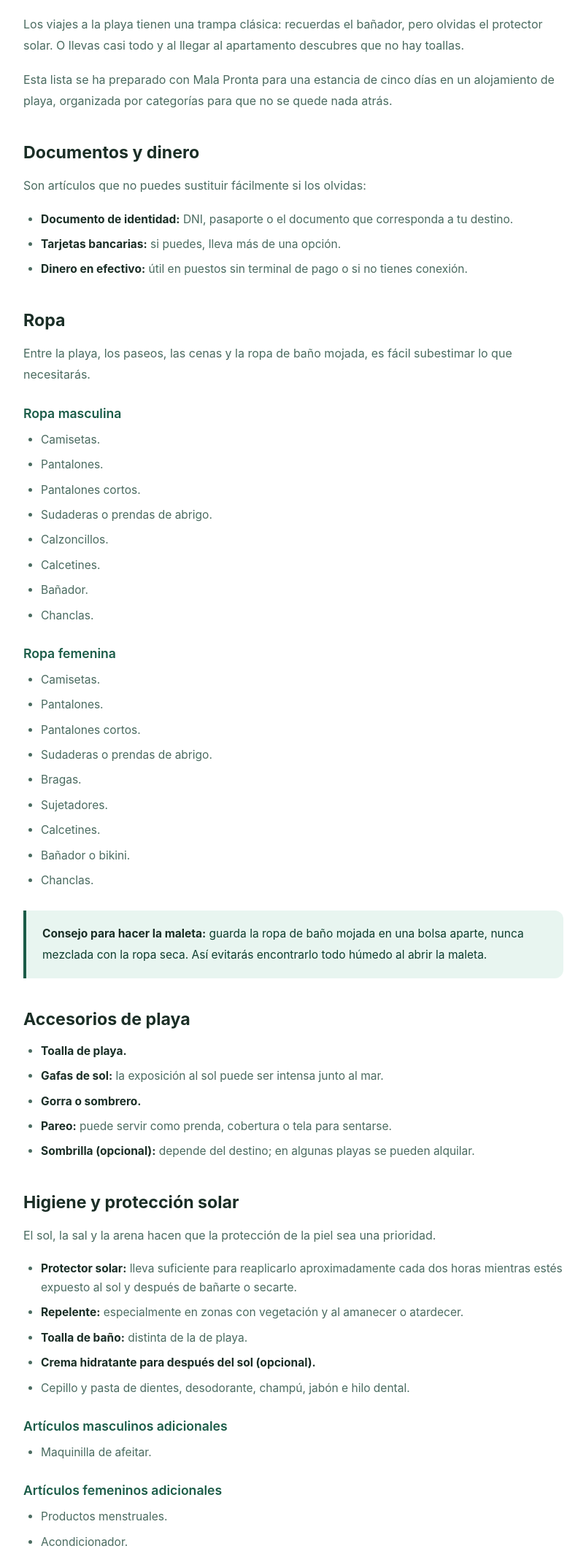
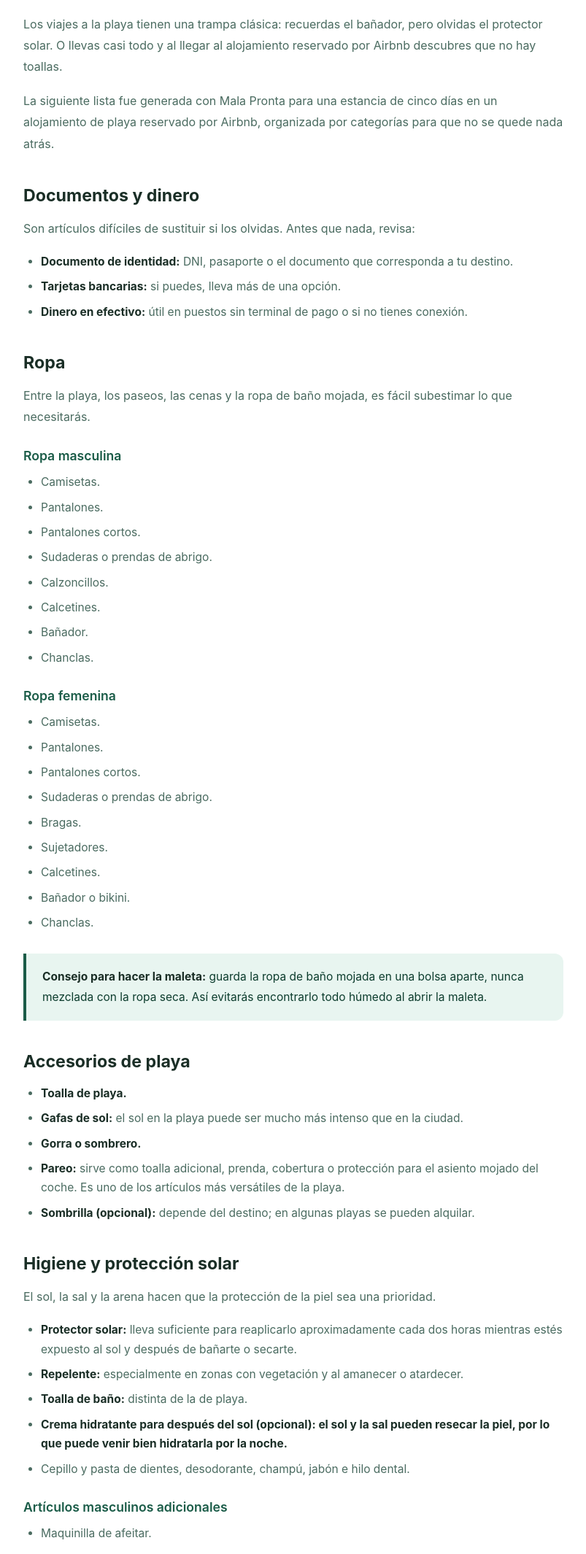
Before and after one commit to FelipeGaleote/galeotech-site, a plain HTML site: page malapronta/es/artigos/o-que-levar-para-praia.html in a window 1280 px wide. Shown: the part 400-2530 px from the top of the page at 73% size, without its empty margins (238-1041 px from the left). Drawn offline with Linux system fonts and the light colour scheme.

Commit message:
fix(es): restaura detalhes e fidelidade do artigo o-que-levar-para-praia

```diff
--- a/malapronta/es/artigos/o-que-levar-para-praia.html
+++ b/malapronta/es/artigos/o-que-levar-para-praia.html
@@ -28,19 +28,19 @@
 <div class="article-header"><div class="container"><div class="breadcrumb"><a href="../index.html">Mala Pronta</a> › <span>Consejos de viaje</span></div><h1>Qué llevar a la playa: lista completa para 5 días</h1><div class="article-meta"><span>📅 <time datetime="2026-07">Julio de 2026</time></span><span>⏱ 3 min de lectura</span><span>🏷️ Lista para la playa</span></div></div></div>
 <div class="article-body"><div class="container"><div class="article-content">
 
-<p>Los viajes a la playa tienen una trampa clásica: recuerdas el bañador, pero olvidas el protector solar. O llevas casi todo y al llegar al apartamento descubres que no hay toallas.</p><p>Esta lista se ha preparado con Mala Pronta para una estancia de cinco días en un alojamiento de playa, organizada por categorías para que no se quede nada atrás.</p>
-<h2>Documentos y dinero</h2><p>Son artículos que no puedes sustituir fácilmente si los olvidas:</p><ul><li><strong>Documento de identidad:</strong> DNI, pasaporte o el documento que corresponda a tu destino.</li><li><strong>Tarjetas bancarias:</strong> si puedes, lleva más de una opción.</li><li><strong>Dinero en efectivo:</strong> útil en puestos sin terminal de pago o si no tienes conexión.</li></ul>
+<p>Los viajes a la playa tienen una trampa clásica: recuerdas el bañador, pero olvidas el protector solar. O llevas casi todo y al llegar al alojamiento reservado por Airbnb descubres que no hay toallas.</p><p>La siguiente lista fue generada con Mala Pronta para una estancia de cinco días en un alojamiento de playa reservado por Airbnb, organizada por categorías para que no se quede nada atrás.</p>
+<h2>Documentos y dinero</h2><p>Son artículos difíciles de sustituir si los olvidas. Antes que nada, revisa:</p><ul><li><strong>Documento de identidad:</strong> DNI, pasaporte o el documento que corresponda a tu destino.</li><li><strong>Tarjetas bancarias:</strong> si puedes, lleva más de una opción.</li><li><strong>Dinero en efectivo:</strong> útil en puestos sin terminal de pago o si no tienes conexión.</li></ul>
 <h2>Ropa</h2><p>Entre la playa, los paseos, las cenas y la ropa de baño mojada, es fácil subestimar lo que necesitarás.</p>
 <h3>Ropa masculina</h3><ul><li>Camisetas.</li><li>Pantalones.</li><li>Pantalones cortos.</li><li>Sudaderas o prendas de abrigo.</li><li>Calzoncillos.</li><li>Calcetines.</li><li>Bañador.</li><li>Chanclas.</li></ul>
 <h3>Ropa femenina</h3><ul><li>Camisetas.</li><li>Pantalones.</li><li>Pantalones cortos.</li><li>Sudaderas o prendas de abrigo.</li><li>Bragas.</li><li>Sujetadores.</li><li>Calcetines.</li><li>Bañador o bikini.</li><li>Chanclas.</li></ul>
 <div class="highlight-box"><p><strong>Consejo para hacer la maleta:</strong> guarda la ropa de baño mojada en una bolsa aparte, nunca mezclada con la ropa seca. Así evitarás encontrarlo todo húmedo al abrir la maleta.</p></div>
-<h2>Accesorios de playa</h2><ul><li><strong>Toalla de playa.</strong></li><li><strong>Gafas de sol:</strong> la exposición al sol puede ser intensa junto al mar.</li><li><strong>Gorra o sombrero.</strong></li><li><strong>Pareo:</strong> puede servir como prenda, cobertura o tela para sentarse.</li><li><strong>Sombrilla (opcional):</strong> depende del destino; en algunas playas se pueden alquilar.</li></ul>
-<h2>Higiene y protección solar</h2><p>El sol, la sal y la arena hacen que la protección de la piel sea una prioridad.</p><ul><li><strong>Protector solar:</strong> lleva suficiente para reaplicarlo aproximadamente cada dos horas mientras estés expuesto al sol y después de bañarte o secarte.</li><li><strong>Repelente:</strong> especialmente en zonas con vegetación y al amanecer o atardecer.</li><li><strong>Toalla de baño:</strong> distinta de la de playa.</li><li><strong>Crema hidratante para después del sol (opcional).</strong></li><li>Cepillo y pasta de dientes, desodorante, champú, jabón e hilo dental.</li></ul>
+<h2>Accesorios de playa</h2><ul><li><strong>Toalla de playa.</strong></li><li><strong>Gafas de sol:</strong> el sol en la playa puede ser mucho más intenso que en la ciudad.</li><li><strong>Gorra o sombrero.</strong></li><li><strong>Pareo:</strong> sirve como toalla adicional, prenda, cobertura o protección para el asiento mojado del coche. Es uno de los artículos más versátiles de la playa.</li><li><strong>Sombrilla (opcional):</strong> depende del destino; en algunas playas se pueden alquilar.</li></ul>
+<h2>Higiene y protección solar</h2><p>El sol, la sal y la arena hacen que la protección de la piel sea una prioridad.</p><ul><li><strong>Protector solar:</strong> lleva suficiente para reaplicarlo aproximadamente cada dos horas mientras estés expuesto al sol y después de bañarte o secarte.</li><li><strong>Repelente:</strong> especialmente en zonas con vegetación y al amanecer o atardecer.</li><li><strong>Toalla de baño:</strong> distinta de la de playa.</li><li><strong>Crema hidratante para después del sol (opcional): el sol y la sal pueden resecar la piel, por lo que puede venir bien hidratarla por la noche.</strong></li><li>Cepillo y pasta de dientes, desodorante, champú, jabón e hilo dental.</li></ul>
 <h3>Artículos masculinos adicionales</h3><ul><li>Maquinilla de afeitar.</li></ul><h3>Artículos femeninos adicionales</h3><ul><li>Productos menstruales.</li><li>Acondicionador.</li><li>Cepillo para el pelo.</li><li>Maquillaje básico.</li></ul>
 <h2>Electrónica</h2><ul><li><strong>Móvil y cargador.</strong></li><li><strong>Adaptador de enchufe:</strong> comprueba el tipo de toma del alojamiento.</li><li><strong>Secador de pelo (opcional):</strong> consulta si el alojamiento dispone de uno.</li></ul>
-<h2>Botiquín de viaje</h2><p>Un botiquín pequeño evita tener que buscar una farmacia en un lugar desconocido:</p><ul><li><strong>Medicamentos de uso habitual:</strong> lleva una cantidad adicional razonable para imprevistos.</li><li>Analgésico (opcional y si puedes tomarlo).</li><li>Antihistamínico (opcional, según tus necesidades).</li></ul>
+<h2>Botiquín de viaje</h2><p>Un botiquín pequeño evita tener que buscar una farmacia en un lugar desconocido:</p><ul><li><strong>Medicamentos de uso habitual:</strong> lleva una cantidad adicional razonable para imprevistos.</li><li>Analgésico (opcional y si puedes tomarlo).</li><li>Antihistamínico (opcional, según tus necesidades): en la playa puedes estar más expuesto a insectos y plantas.</li></ul>
 <h2>Consejo extra</h2><ul><li><strong>Bolsa para ropa sucia:</strong> ayuda a mantener la maleta ordenada y separa la ropa limpia de la usada.</li></ul>
-<div class="download-cta"><h3>Crea esta lista en segundos y adáptala a tu viaje</h3><p>Mala Pronta genera una lista de equipaje según el destino y la duración, organizada por categorías y prioridades. Descárgala gratis.</p><div class="store-buttons"><a href="https://play.google.com/store/apps/details?id=com.galeotech.malapronta&utm_source=malapronta-site&utm_medium=web&utm_campaign=cta-artigo-es-o-que-levar-para-praia" class="store-btn" target="_blank" rel="noopener"><img src="../../assets/store-google-play.png" class="store-btn-icon" alt=""><div class="store-btn-text"><small>Disponible en</small><strong>Google Play</strong></div></a><a href="https://apps.apple.com/es/app/mala-pronta-lista-de-viagem/id6770052537?utm_source=malapronta-site&utm_medium=web&utm_campaign=cta-artigo-es-o-que-levar-para-praia" class="store-btn" target="_blank" rel="noopener"><img src="../../assets/store-apple.png" class="store-btn-icon store-btn-icon-apple" alt=""><div class="store-btn-text"><small>Descargar en</small><strong>App Store</strong></div></a></div></div>
+<div class="download-cta"><h3>Crea esta lista en segundos y adáptala a tu viaje</h3><p>Mala Pronta genera automáticamente una lista completa para cada tipo de destino y duración, organizada por categorías y prioridades, con artículos importantes y opcionales. Descárgala gratis para preparar tu equipaje sin olvidar lo esencial.</p><div class="store-buttons"><a href="https://play.google.com/store/apps/details?id=com.galeotech.malapronta&utm_source=malapronta-site&utm_medium=web&utm_campaign=cta-artigo-es-o-que-levar-para-praia" class="store-btn" target="_blank" rel="noopener"><img src="../../assets/store-google-play.png" class="store-btn-icon" alt=""><div class="store-btn-text"><small>Disponible en</small><strong>Google Play</strong></div></a><a href="https://apps.apple.com/es/app/mala-pronta-lista-de-viagem/id6770052537?utm_source=malapronta-site&utm_medium=web&utm_campaign=cta-artigo-es-o-que-levar-para-praia" class="store-btn" target="_blank" rel="noopener"><img src="../../assets/store-apple.png" class="store-btn-icon store-btn-icon-apple" alt=""><div class="store-btn-text"><small>Descargar en</small><strong>App Store</strong></div></a></div></div>
 </div><div class="related-articles"><h3>Más consejos de viaje</h3><div class="articles-grid"><div class="article-card"><div class="article-card-body"><div class="article-tag">Consejos de viaje</div><h3>Qué hacer el día antes de viajar</h3></div><div class="article-card-footer"><a href="o-que-fazer-no-dia-anterior-a-viagem.html">Leer artículo →</a></div></div>
 <div class="article-card"><div class="article-card-body"><div class="article-tag">Consejos de viaje</div><h3>Artículos imprescindibles para viajar</h3></div><div class="article-card-footer"><a href="itens-que-salvam-viagem.html">Leer artículo →</a></div></div></div></div></div></div>
 <footer><div class="container"><div class="footer-inner"><div class="footer-brand"><strong><img src="../../assets/icon.png" alt="" style="width:20px;height:20px;border-radius:5px;vertical-align:middle;margin-right:6px;"> Mala Pronta</strong><p>La aplicación que hace que preparar tu viaje sea más rápido y sencillo.</p><p style="margin-top:12px;">Un producto de <a href="https://galeotech.com.br/" style="color:rgba(255,255,255,0.55);">Galeo Tech</a></p></div><div class="footer-col"><h4>Descargar</h4><ul><li><a href="https://play.google.com/store/apps/details?id=com.galeotech.malapronta" target="_blank" rel="noopener">Google Play</a></li><li><a href="https://apps.apple.com/es/app/mala-pronta-lista-de-viagem/id6770052537" target="_blank" rel="noopener">App Store</a></li></ul></div><div class="footer-col"><h4>Más artículos</h4><ul><li><a href="o-que-fazer-no-dia-anterior-a-viagem.html">Qué hacer el día antes de viajar</a></li><li><a href="itens-que-salvam-viagem.html">Artículos imprescindibles para viajar</a></li><li><a href="ordem-para-guardar-na-mala.html">Cómo organizar la maleta</a></li></ul></div></div><div class="footer-bottom"><span>© 2026 Galeo Tech. Todos los derechos reservados.</span><a href="https://galeotech.com.br/privacy.html">Política de privacidad</a></div></div></footer>
```
